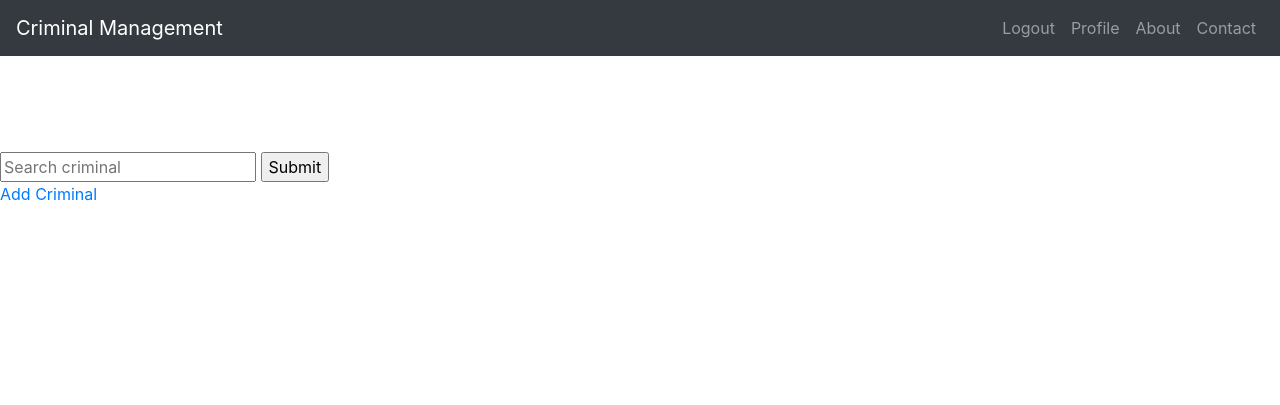
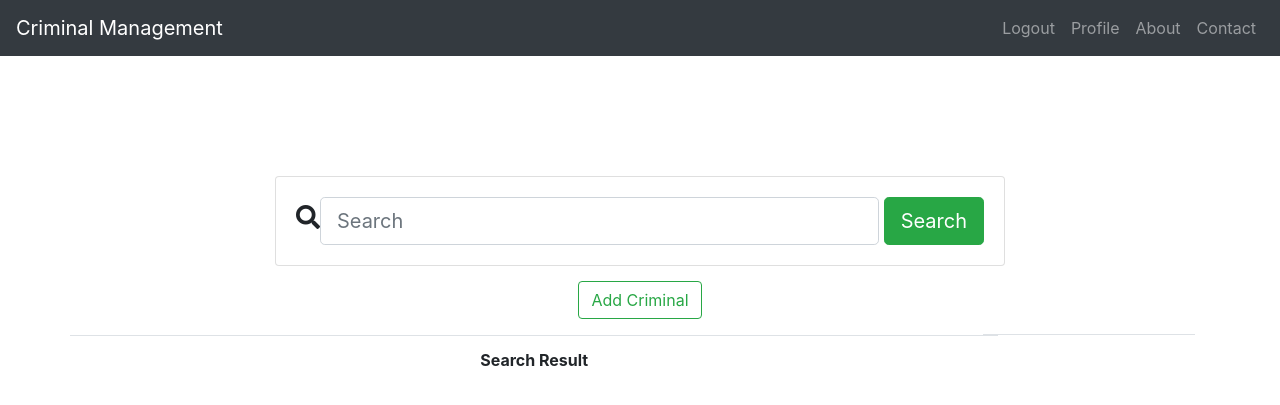
Before and after one commit to kunal097/Clg_minor, a Django app: page /home/ in a window 1280 px wide. Shown: the top 405 px of the page. Run offline with Django 3.2, Linux system fonts and the light colour scheme; a user stored in the database is signed in; data comes from the database, SQL or seed files in the repository; both versions use the stored data as it was after the commit; lists and menus that the app fills with data are empty; some libraries are stand-ins or nearby versions.

Commit message:
add frontend

```diff
--- a/src/management/templates/management/home.html
+++ b/src/management/templates/management/home.html
@@ -1,38 +1,103 @@
 {% extends "base.html" %}
 {% load crispy_forms_tags %}
+
+{% block style %}
+
+<style type="text/css">
+
+.form-control-borderless {
+    border: none;
+}
+
+.form-control-borderless:hover, .form-control-borderless:active, .form-control-borderless:focus {
+    border: none;
+    outline: none;
+    box-shadow: none;
+}
+</style>
+
+{% endblock %}
 
 {% block content%}
 
 {% include "navbar.html" %}
 
-<form method="Get" action='/home' class="uniForm">
-<input type="text" name="q" placeholder="Search criminal">
-<input type="submit" name="submit">
-</form>
 
-{% if cuser.is_authorised %}
 
-<a href="{% url 'add-criminal' %}">Add Criminal </a>
+
+<link href="//maxcdn.bootstrapcdn.com/bootstrap/4.1.1/css/bootstrap.min.css" rel="stylesheet" id="bootstrap-css">
+<script src="//maxcdn.bootstrapcdn.com/bootstrap/4.1.1/js/bootstrap.min.js"></script>
+<script src="//cdnjs.cloudflare.com/ajax/libs/jquery/3.2.1/jquery.min.js"></script>
+
+
+<link rel="stylesheet" href="https://use.fontawesome.com/releases/v5.1.0/css/all.css" integrity="sha384-lKuwvrZot6UHsBSfcMvOkWwlCMgc0TaWr+30HWe3a4ltaBwTZhyTEggF5tJv8tbt" crossorigin="anonymous">
+<div class="container" >
+    <br/>
+	<div class="row justify-content-center">
+                        <div class="col-12 col-md-10 col-lg-8">
+                            <form method="Get" action='/home' class="card card-sm">
+                                <div class="card-body row no-gutters align-items-center">
+                                    <div class="col-auto">
+                                        <i class="fas fa-search h4 text-body"></i>
+                                    </div>
+                                    <!--end of col-->
+                                    <div class="col">
+                                        <input class="form-control form-control-lg form-control-borderless" name="q" type="search" placeholder="Search ">
+                                    </div>
+                                    <!--end of col-->
+                                    <div class="col-auto">
+                                        <button id="search" class="btn btn-lg btn-success" style="margin-left:5px;" type="submit">Search</button>
+                                    </div>
+
+                                    <!--end of col-->
+                                </div>
+
+                            </form>
+                            {% if cuser.is_authorised %}
+
+                           <center><a href="{% url 'add-criminal' %}"  style='margin:15px;' class="btn btn-outline-success" role="button" aria-pressed="true">Add Criminal</a></center>
+
+							{% endif %}
+
+                        </div>
+                        <!--end of col-->
+                    </div>
+</div>
 
 
 
 
-{% endif %}
 
 
 
-{# {{ obj}} #}
-{% for i in obj %}
-
-<a href="{% url 'detail' i.id %}">{{  i  }}</a>
-{% if cuser.is_authorised %}
-
-{# <input type="submit" value="Edit"><br> #}
-<a href="{% url 'update-profile' i.id%}">Edit</a>
-{% endif %}
-<br>
 
 
-{% endfor %}
+
+
+
+
+<div id="result" class="container" style="">
+<table class="table " id="table">
+
+                                    <tr>
+                                   <th class="row justify-content-center">Search Result</th>
+                                      <th></th>
+
+                                    </tr>
+                                    {% for i in obj %}
+
+
+
+
+{# <input type="submit" value="Edit"><br> #}<td ><a href="{% url 'detail' i.id %}">{{  i  }}</a></td>
+											{% if cuser.is_authorised %}
+										<td><a href="{% url 'update-profile' i.id%}">Edit</a></td>
+											{% endif %}
+                                    </tr>
+                                	{% endfor %}
+</table>
+</div>
+</body>
+
 
 {% endblock %}
--- a/src/templates/base.html
+++ b/src/templates/base.html
@@ -11,6 +11,10 @@
     <title>Hello, world!
 
     </title>
+    {% block style %}
+
+    {% endblock %}
+
   </head>
   <body>
 
```
Also changed, not shown: src/accounts/tokens.py (added, +9 -0 lines), src/criminal_management/settings.py (+8 -0 lines), src/db.sqlite3.
